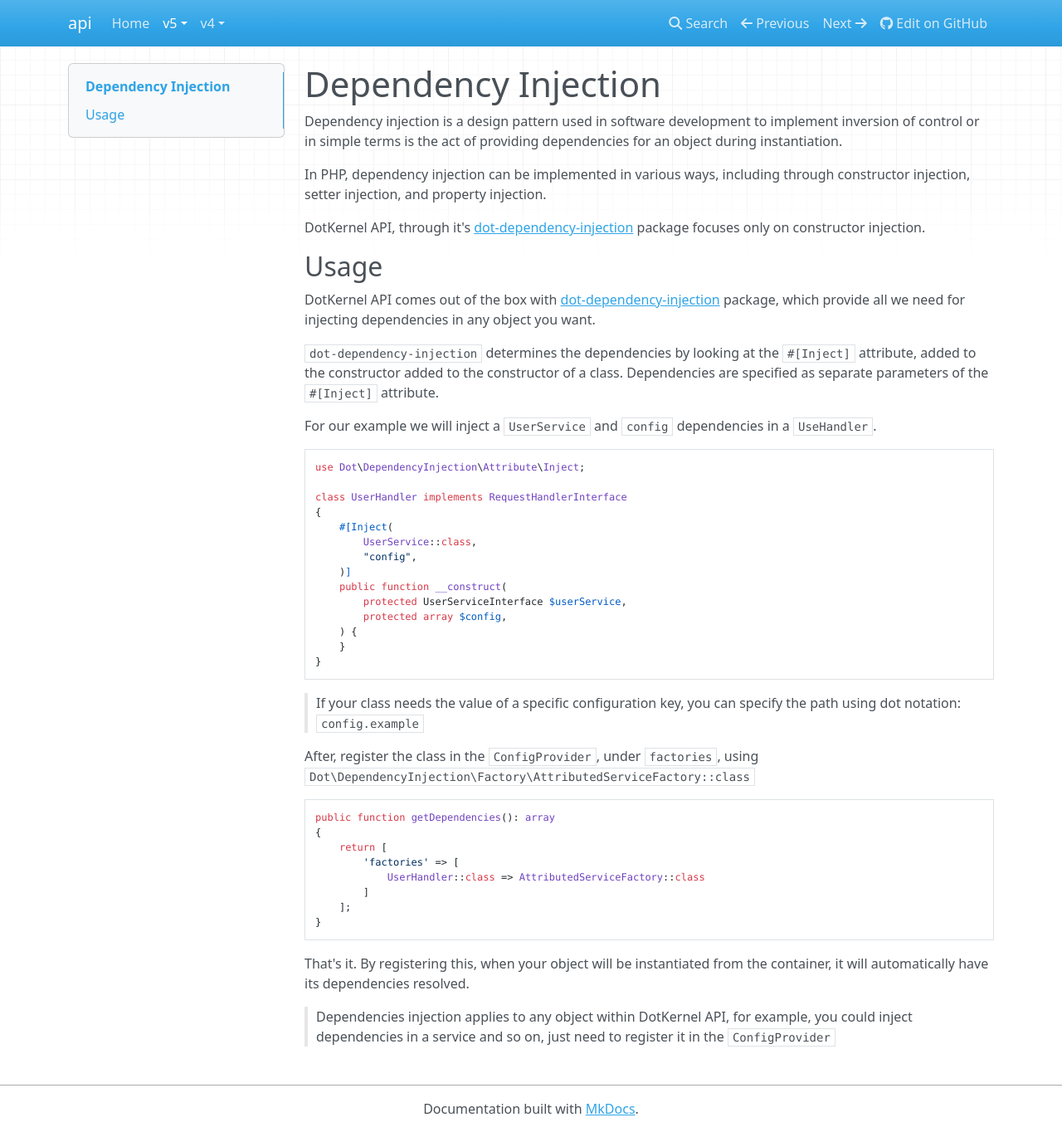
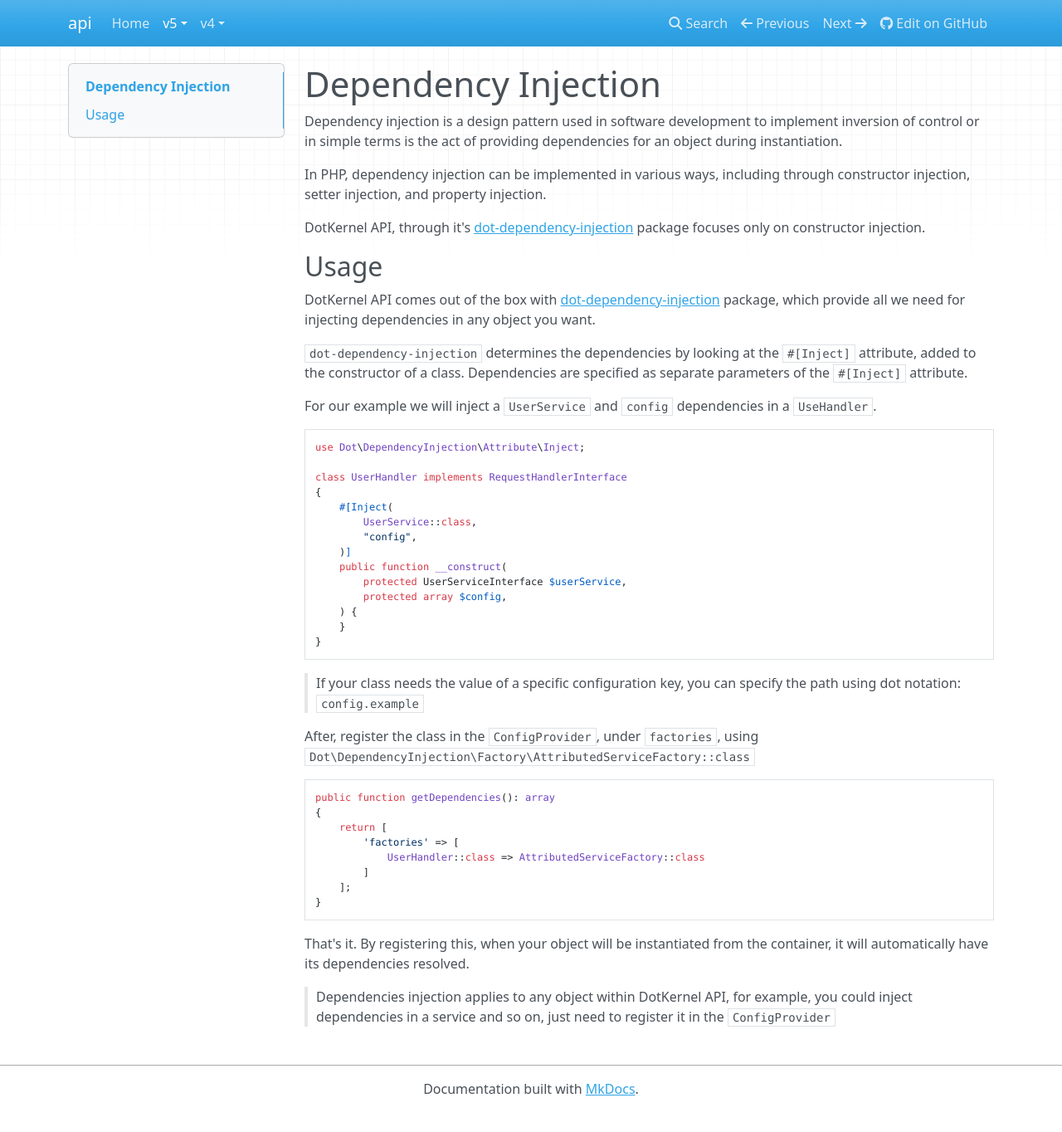
Before and after one commit to dotkernel/api-documentation, an MkDocs documentation site: the page built from docs/book/v5/core-features/dependency-injection.md, in a window 1280 px wide and 1364 px high. Shown: the whole window at 83% size. Built offline with MkDocs 1.6.1, drawn with Linux system fonts in a browser that asks for light colours; nearby versions of some CDN libraries.

Commit message:
Update docs/book/v5/core-features/dependency-injection.md
Signed-off-by: arhimede <julian@dotkernel.com>

```diff
--- a/docs/book/v5/core-features/dependency-injection.md
+++ b/docs/book/v5/core-features/dependency-injection.md
@@ -16,7 +16,7 @@ DotKernel API comes out of the box with
 injecting dependencies in any object you want.
 
 `dot-dependency-injection` determines the dependencies by looking at the `#[Inject]` attribute, added to the constructor
-added to the constructor of a class. Dependencies are specified as separate parameters of the `#[Inject]` attribute.
+of a class. Dependencies are specified as separate parameters of the `#[Inject]` attribute.
 
 For our example we will inject a `UserService` and `config` dependencies in a `UseHandler`.
 
```
